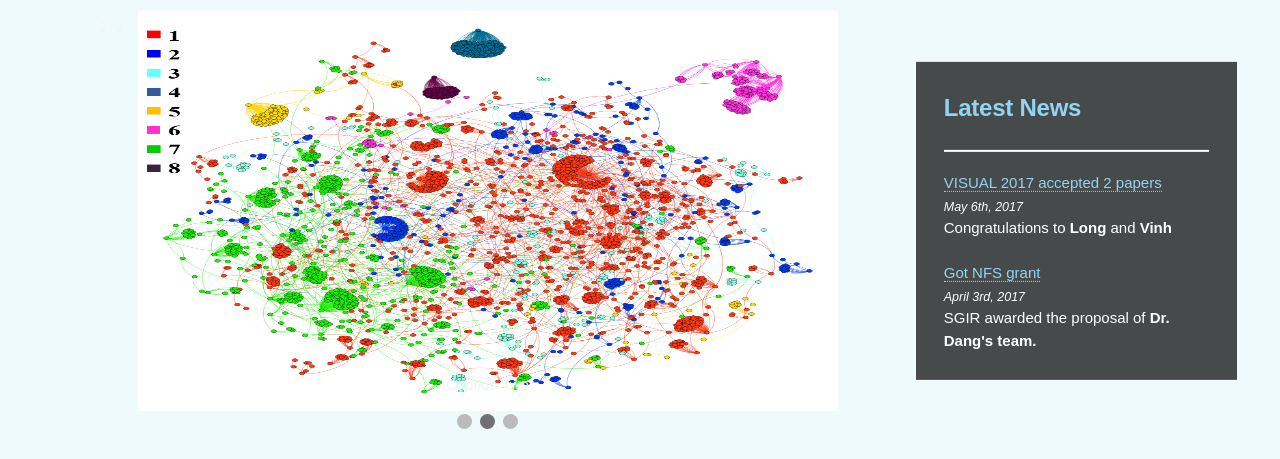
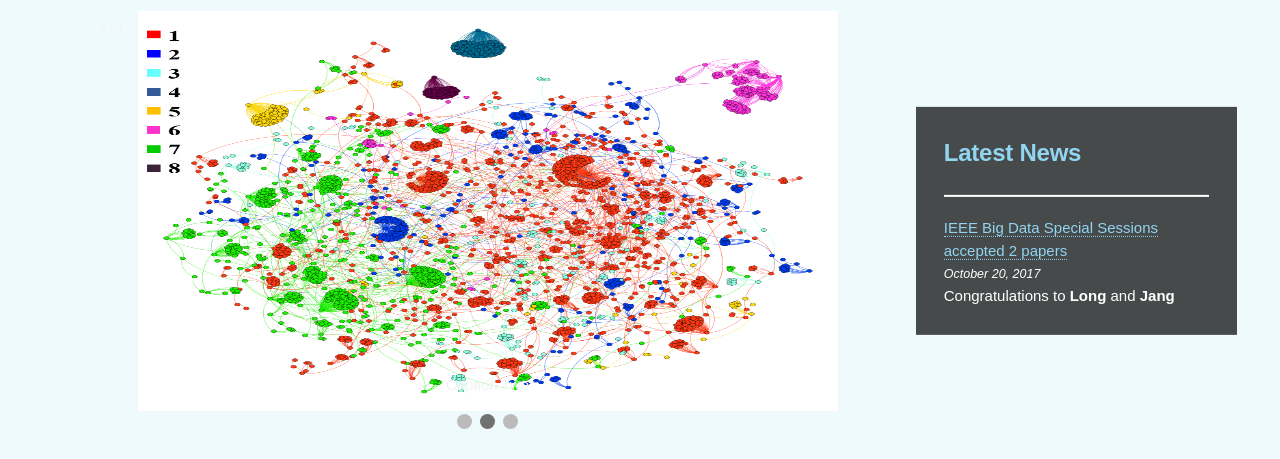
Before and after one commit to litpuvn/d2, a plain HTML site: page index.html in a window 1280 px wide. Shown: the part 80-539 px from the top of the page. Drawn offline with Linux system fonts and the light colour scheme.

Commit message:
Update news and publications

```diff
--- a/index.html
+++ b/index.html
@@ -169,18 +169,11 @@
 							<div class="crsl-caption-helper">
 								<h3 style="padding-bottom: 0px; color: #91d5f1">Latest News</h3>
 								<hr style="border: white 1px solid" />
-								<span><a href="http://www.myweb.ttu.edu/tnhondan/iDVL/news.php?id=0" class="text">VISUAL 2017 accepted 2 papers</a></span>
+								<span><a href="publications.html" class="text">IEEE Big Data Special Sessions accepted 2 papers</a></span>
 								<br />
-								<span class="news-date">May 6th, 2017</span>
+								<span class="news-date">October 20, 2017</span>
 								<br />
-								<span class="news-description">Congratulations to <b>Long</b> and <b>Vinh</b></span>
-								<br />
-								<br />
-								<span><a href="http://www.myweb.ttu.edu/tnhondan/iDVL/news.php?id=1" class="text">Got NFS grant</a></span>
-								<br />
-								<span class="news-date">April 3rd, 2017</span>
-								<br />
-								<span class="news-description">SGIR awarded the proposal of <b>Dr. Dang's team.</b></span>
+								<span class="news-description">Congratulations to <b>Long</b> and <b>Jang</b></span>
 								<br />
 							</div>
 						</figcaption>
```
Also changed, not shown: publications.html (+4 -0 lines).
